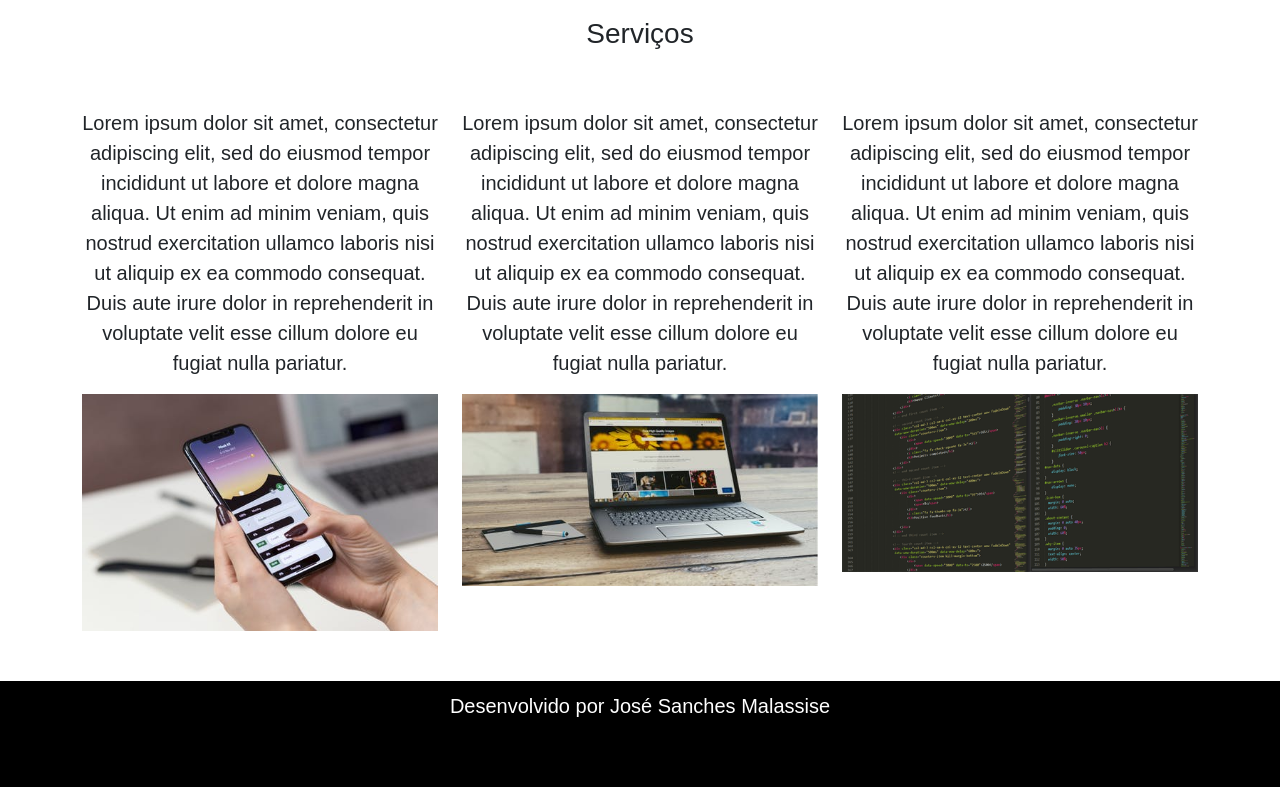
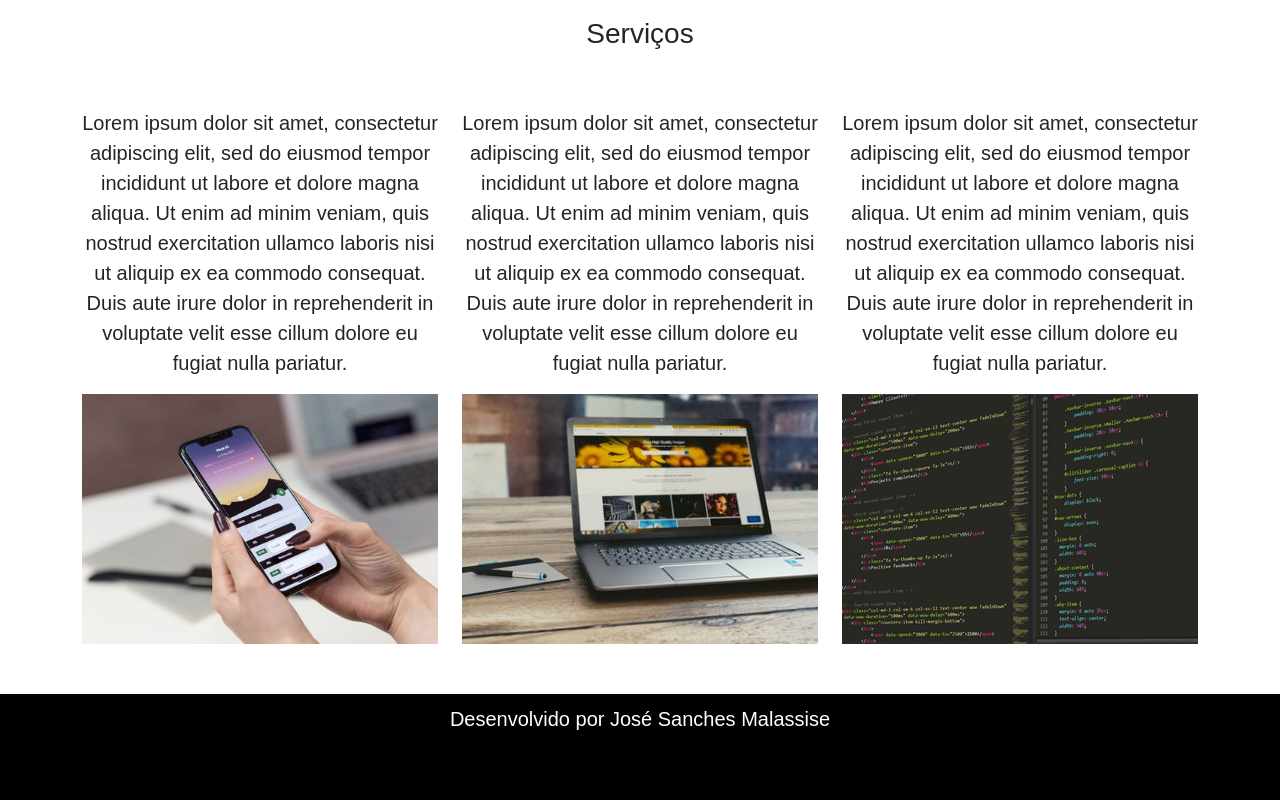
Before and after one commit to zesanches/projeto_site_bootstrap, a plain HTML site: page index.html in a window 1280 px wide. Shown: the part 690-1490 px from the top of the page. Drawn offline with Linux system fonts and the light colour scheme.

Commit message:
melhoria das imagens

```diff
--- a/css/main.css
+++ b/css/main.css
@@ -26,3 +26,7 @@ body {
   background-color: black;
   color: #fff;
 }
+
+img {
+  object-fit: cover;
+}
--- a/index.html
+++ b/index.html
@@ -76,7 +76,12 @@
                 in reprehenderit in voluptate velit esse cillum dolore eu fugiat
                 nulla pariatur.
               </p>
-              <img src="img/app.jpeg" width="100%" />
+              <img
+                src="img/app.jpeg"
+                width="100%"
+                height="250px"
+                alt="imagem de serviço padrão"
+              />
             </div>
             <div class="col-lg-4">
               <p>
@@ -87,7 +92,12 @@
                 in reprehenderit in voluptate velit esse cillum dolore eu fugiat
                 nulla pariatur.
               </p>
-              <img src="img/pexels-photo-109371.jpeg" width="100%" />
+              <img
+                src="img/pexels-photo-109371.jpeg"
+                width="100%"
+                height="250px"
+                alt="imagem de serviço padrão"
+              />
             </div>
             <div class="col-lg-4">
               <p>
@@ -98,7 +108,12 @@
                 in reprehenderit in voluptate velit esse cillum dolore eu fugiat
                 nulla pariatur.
               </p>
-              <img src="img/site2.png" width="100%" />
+              <img
+                src="img/site2.png"
+                width="100%"
+                height="250px"
+                alt="imagem de serviço padrão"
+              />
             </div>
           </div>
         </div>
```
